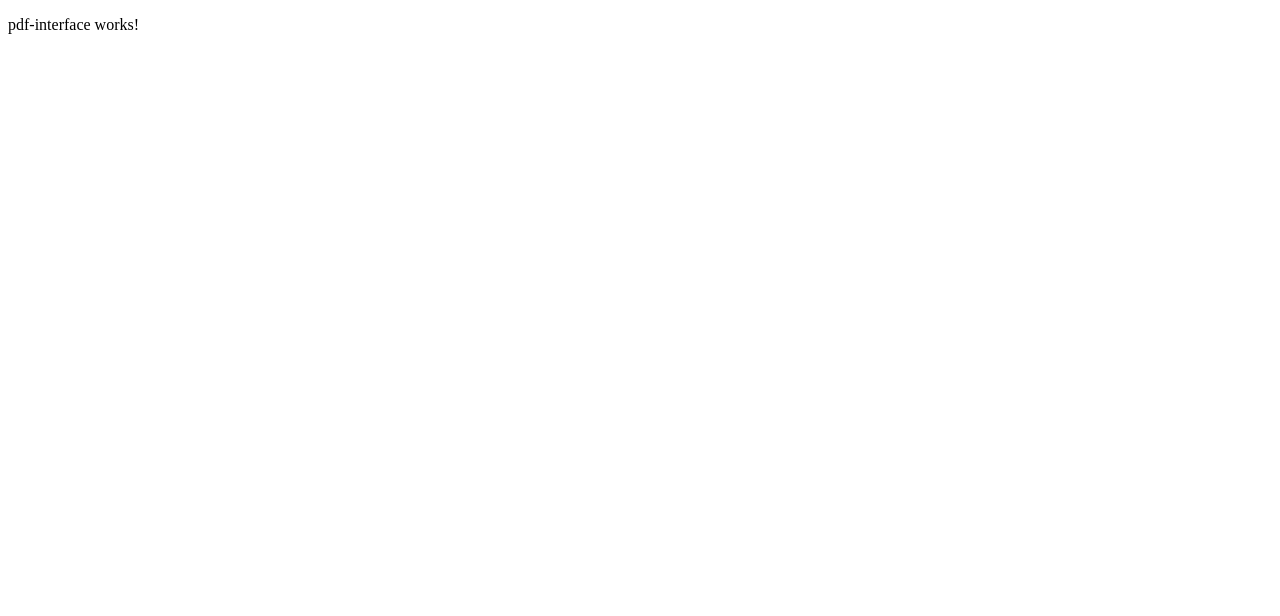
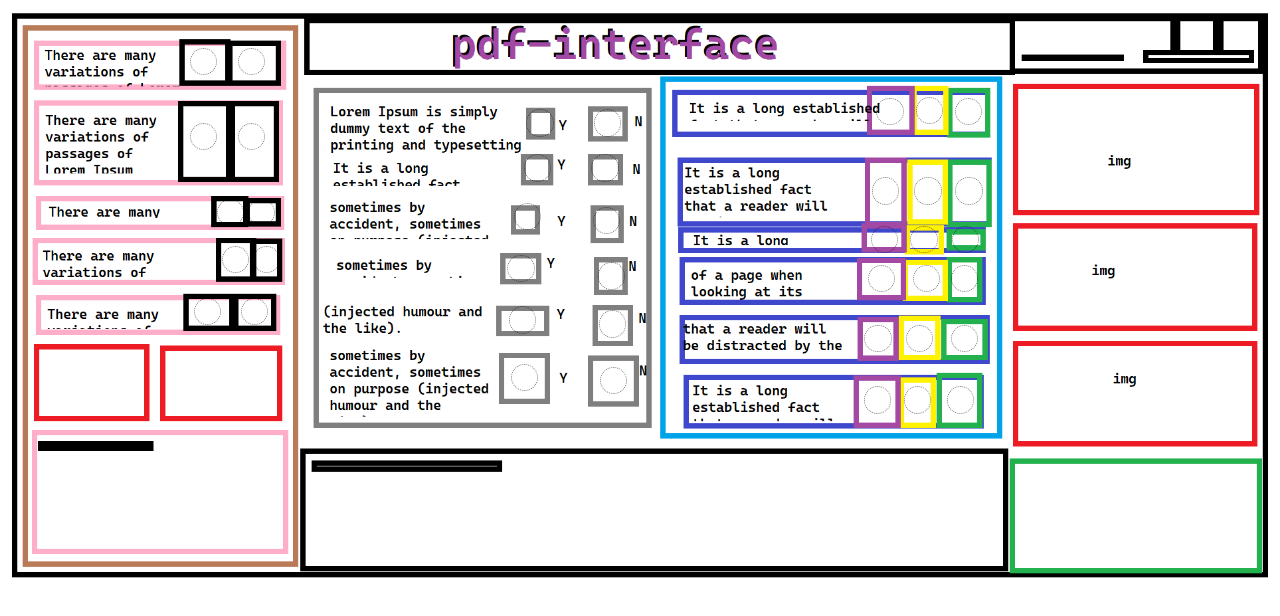
Before and after one commit to dudushy/pdf-interface, an Angular app: page / in a window 1280 px wide. Shown: the top 616 px of the page. Built offline with nearby package versions, Linux system fonts and the light colour scheme.

Commit message:
Moving things 'test' -> 'pdf-interface'

```diff
--- a/src/app/pdf-interface/pdf-interface.component.html
+++ b/src/app/pdf-interface/pdf-interface.component.html
@@ -1 +1,78 @@
-<p>pdf-interface works!</p>
+<div id="content">
+  <img id="img" (load)="updateMaskSize()">
+
+  <div id="mask">
+    <!--* showMe -->
+
+    <!--TODO <input> -->
+
+    <button class="item1" id="item1-option1" (click)="updateItem($event)"></button>
+    <button class="item1" id="item1-option2" (click)="updateItem($event)"></button>
+
+    <button class="item2" id="item2-option1" (click)="updateItem($event)"></button>
+    <button class="item2" id="item2-option2" (click)="updateItem($event)"></button>
+
+    <button class="item3" id="item3-option1" (click)="updateItem($event)"></button>
+    <button class="item3" id="item3-option2" (click)="updateItem($event)"></button>
+
+    <button class="item4" id="item4-option1" (click)="updateItem($event)"></button>
+    <button class="item4" id="item4-option2" (click)="updateItem($event)"></button>
+
+    <button class="item5" id="item5-option1" (click)="updateItem($event)"></button>
+    <button class="item5" id="item5-option2" (click)="updateItem($event)"></button>
+
+    <!--TODO <img> -->
+    <!--TODO <img> -->
+    <!--TODO <input> -->
+
+    <button class="item6" id="item6-option1" (click)="updateItem($event)"></button>
+    <button class="item6" id="item6-option2" (click)="updateItem($event)"></button>
+
+    <button class="item7" id="item7-option1" (click)="updateItem($event)"></button>
+    <button class="item7" id="item7-option2" (click)="updateItem($event)"></button>
+
+    <button class="item8" id="item8-option1" (click)="updateItem($event)"></button>
+    <button class="item8" id="item8-option2" (click)="updateItem($event)"></button>
+
+    <button class="item9" id="item9-option1" (click)="updateItem($event)"></button>
+    <button class="item9" id="item9-option2" (click)="updateItem($event)"></button>
+
+    <button class="item10" id="item10-option1" (click)="updateItem($event)"></button>
+    <button class="item10" id="item10-option2" (click)="updateItem($event)"></button>
+
+    <button class="item11" id="item11-option1" (click)="updateItem($event)"></button>
+    <button class="item11" id="item11-option2" (click)="updateItem($event)"></button>
+
+    <!--TODO <input> -->
+
+    <button class="item12" id="item12-option1" (click)="updateItem($event)"></button>
+    <button class="item12" id="item12-option2" (click)="updateItem($event)"></button>
+    <button class="item12" id="item12-option3" (click)="updateItem($event)"></button>
+
+    <button class="item13" id="item13-option1" (click)="updateItem($event)"></button>
+    <button class="item13" id="item13-option2" (click)="updateItem($event)"></button>
+    <button class="item13" id="item13-option3" (click)="updateItem($event)"></button>
+
+    <button class="item14" id="item14-option1" (click)="updateItem($event)"></button>
+    <button class="item14" id="item14-option2" (click)="updateItem($event)"></button>
+    <button class="item14" id="item14-option3" (click)="updateItem($event)"></button>
+
+    <button class="item15" id="item15-option1" (click)="updateItem($event)"></button>
+    <button class="item15" id="item15-option2" (click)="updateItem($event)"></button>
+    <button class="item15" id="item15-option3" (click)="updateItem($event)"></button>
+
+    <button class="item16" id="item16-option1" (click)="updateItem($event)"></button>
+    <button class="item16" id="item16-option2" (click)="updateItem($event)"></button>
+    <button class="item16" id="item16-option3" (click)="updateItem($event)"></button>
+
+    <button class="item17" id="item17-option1" (click)="updateItem($event)"></button>
+    <button class="item17" id="item17-option2" (click)="updateItem($event)"></button>
+    <button class="item17" id="item17-option3" (click)="updateItem($event)"></button>
+
+    <!--TODO <img> -->
+    <!--TODO <img> -->
+    <!--TODO <img> -->
+
+    <!--TODO <canvas></canvas> -->
+  </div>
+</div>
--- a/src/app/pdf-interface/pdf-interface.component.scss
+++ b/src/app/pdf-interface/pdf-interface.component.scss
@@ -0,0 +1,250 @@
+// #content {
+//   height: 100%;
+//   width: 100%;
+
+//   img {
+//     height: 100%;
+//     width: 100%;
+//   }
+
+//   input {
+//     position: fixed;
+//   }
+
+//   #apple {
+//     top: 8%;
+//     left: 15%;
+//   }
+
+//   #orange {
+//     top: 8%;
+//     left: 18.5%;
+//   }
+// }
+
+#content {
+  position: relative;
+  text-align: center;
+  // overflow: hidden;
+
+  #img {
+    width: 100%;
+    height: 100%;
+  }
+
+  #mask {
+    position: absolute;
+    top: 0px;
+    left: 0px;
+    width: 100%;
+
+    button {
+      position: absolute;
+      // margin: 1%;
+      padding: 0.5%;
+      padding-bottom: 1.5%;
+      padding-right: 1.5%;
+      border: 1px dotted black;
+      background-color: transparent;
+      border-radius: 50%;
+      opacity: 0.5;
+    }
+
+    button:hover {
+      opacity: 1;
+      background-color: transparentize(black, 0.8);
+    }
+
+    button:active {
+      border: 1px solid black;
+    }
+
+    button[isOn] {
+      opacity: 1;
+      background-color: black;
+    }
+
+    *[showMe] {
+      opacity: 1;
+      background: linear-gradient(red, green, blue);
+      border: 1px solid white;
+    }
+
+    #item1-option1 {
+      top: 7%;
+      left: 14.4%;
+    }
+    #item1-option2 {
+      top: 7%;
+      left: 18.2%;
+    }
+
+    #item2-option1 {
+      top: 20%;
+      left: 14.4%;
+    }
+    #item2-option2 {
+      top: 20%;
+      left: 18.2%;
+    }
+
+    #item3-option1 {
+      top: 33.2%;
+      left: 16.5%;
+    }
+    #item3-option2 {
+      top: 33.2%;
+      left: 19%;
+    }
+
+    #item4-option1 {
+      top: 41.4%;
+      left: 16.9%;
+    }
+    #item4-option2 {
+      top: 41.4%;
+      left: 19.4%;
+    }
+
+    #item5-option1 {
+      top: 50.55%;
+      left: 14.7%;
+    }
+    #item5-option2 {
+      top: 50.55%;
+      left: 18.45%;
+    }
+
+    #item6-option1 {
+      top: 17.65%;
+      left: 41%;
+    }
+    #item6-option2 {
+      top: 17.65%;
+      left: 46.33%;
+    }
+
+    #item7-option1 {
+      top: 25.5%;
+      left: 40.8%;
+    }
+    #item7-option2 {
+      top: 25.5%;
+      left: 46.15%;
+    }
+
+    #item8-option1 {
+      top: 34%;
+      left: 40%;
+    }
+    #item8-option2 {
+      top: 34.7%;
+      left: 46.3%;
+    }
+
+    #item9-option1 {
+      top: 43%;
+      left: 39.5%;
+    }
+    #item9-option2 {
+      top: 44.3%;
+      left: 46.65%;
+    }
+
+    #item10-option1 {
+      top: 52%;
+      left: 39.6%;
+    }
+    #item10-option2 {
+      top: 52.7%;
+      left: 46.75%;
+    }
+
+    #item11-option1 {
+      top: 62%;
+      left: 39.8%;
+    }
+    #item11-option2 {
+      top: 62.5%;
+      left: 46.8%;
+    }
+
+    #item12-option1 {
+      top: 15.6%;
+      left: 68.7%;
+    }
+    #item12-option2 {
+      top: 15.5%;
+      left: 71.8%;
+    }
+    #item12-option3 {
+      top: 15.7%;
+      left: 74.9%;
+    }
+
+    #item13-option1 {
+      top: 29.5%;
+      left: 68.35%;
+    }
+    #item13-option2 {
+      top: 29.5%;
+      left: 71.7%;
+    }
+    #item13-option3 {
+      top: 29.5%;
+      left: 74.95%;
+    }
+
+    #item14-option1 {
+      top: 37.9%;
+      left: 68.25%
+    }
+    #item14-option2 {
+      top: 37.9%;
+      left: 71.4%;
+    }
+    #item14-option3 {
+      top: 37.9%;
+      left: 74.65%;
+    }
+
+    #item15-option1 {
+      top: 44.7%;
+      left: 68%;
+    }
+    #item15-option2 {
+      top: 44.7%;
+      left: 71.6%;
+    }
+    #item15-option3 {
+      top: 44.7%;
+      left: 74.6%;
+    }
+
+    #item16-option1 {
+      top: 55.2%;
+      left: 67.75%;
+    }
+    #item16-option2 {
+      top: 55.2%;
+      left: 71.05%;
+    }
+    #item16-option3 {
+      top: 55.2%;
+      left: 74.6%;
+    }
+
+    #item17-option1 {
+      top: 65.9%;
+      left: 67.7%;
+    }
+    #item17-option2 {
+      top: 65.9%;
+      left: 70.9%;
+    }
+    #item17-option3 {
+      top: 65.9%;
+      left: 74.25%;
+    }
+  }
+}
--- a/src/app/pdf-interface/pdf-interface.component.ts
+++ b/src/app/pdf-interface/pdf-interface.component.ts
@@ -11,6 +11,8 @@ import { Router } from '@angular/router';
 export class PdfInterfaceComponent implements OnInit {
   title = 'PdfInterfaceComponent';
 
+  path = 'assets/samples/paint_sample.png';
+
   constructor(
     private router: Router,
     private cdr: ChangeDetectorRef,
@@ -20,6 +22,58 @@ export class PdfInterfaceComponent implements OnInit {
 
   ngOnInit(): void {
     console.log(`[${this.title}#ngOnInit]`);
+
+    this.loadImage();
+  }
+
+  ngAfterViewInit() {
+    console.log(`[${this.title}#ngAfterViewInit]`);
+
+    window.onresize = () => {
+      console.log(`[${this.title}#onresize]`);
+      this.updateMaskSize();
+    };
+  }
+
+  updateItem(event: any) {
+    console.log(`[${this.title}#updateItem] event`, event);
+
+    const className = event.target.className;
+    console.log(`[${this.title}#updateItem] className`, className);
+
+    const allItems = document.getElementsByClassName(className) as HTMLCollectionOf<HTMLElement>;
+    console.log(`[${this.title}#updateItem] allItems`, allItems);
+
+    for (const [index, item] of Object.entries(allItems)) {
+      console.log(`[${this.title}#updateItem] index: ${index} | item: `, item);
+
+      item.removeAttribute('isOn');
+    }
+
+    event.target.setAttribute('isOn', '');
+  }
+
+  updateMaskSize() {
+    console.log(`[${this.title}#updateMaskSize]`);
+
+    const img = document.getElementById('img') as HTMLImageElement;
+    const mask = document.getElementById('mask') as HTMLDivElement;
+
+    console.log(`[${this.title}#updateMaskSize] img`, img.height);
+
+    // mask.style.width = `${img.clientWidth}px`;
+    mask.style.width = `${img.width}px`;
+    // mask.style.height = `${img.clientHeight}px`;
+    mask.style.height = `${img.height}px`;
+  }
+
+  loadImage() {
+    console.log(`[${this.title}#loadImage] path`, this.path);
+
+    const img = document.getElementById('img') as HTMLImageElement;
+    console.log(`[${this.title}#loadImage] img`, img);
+
+    img.src = this.path;
   }
 
   updateView(from: string) {
```
